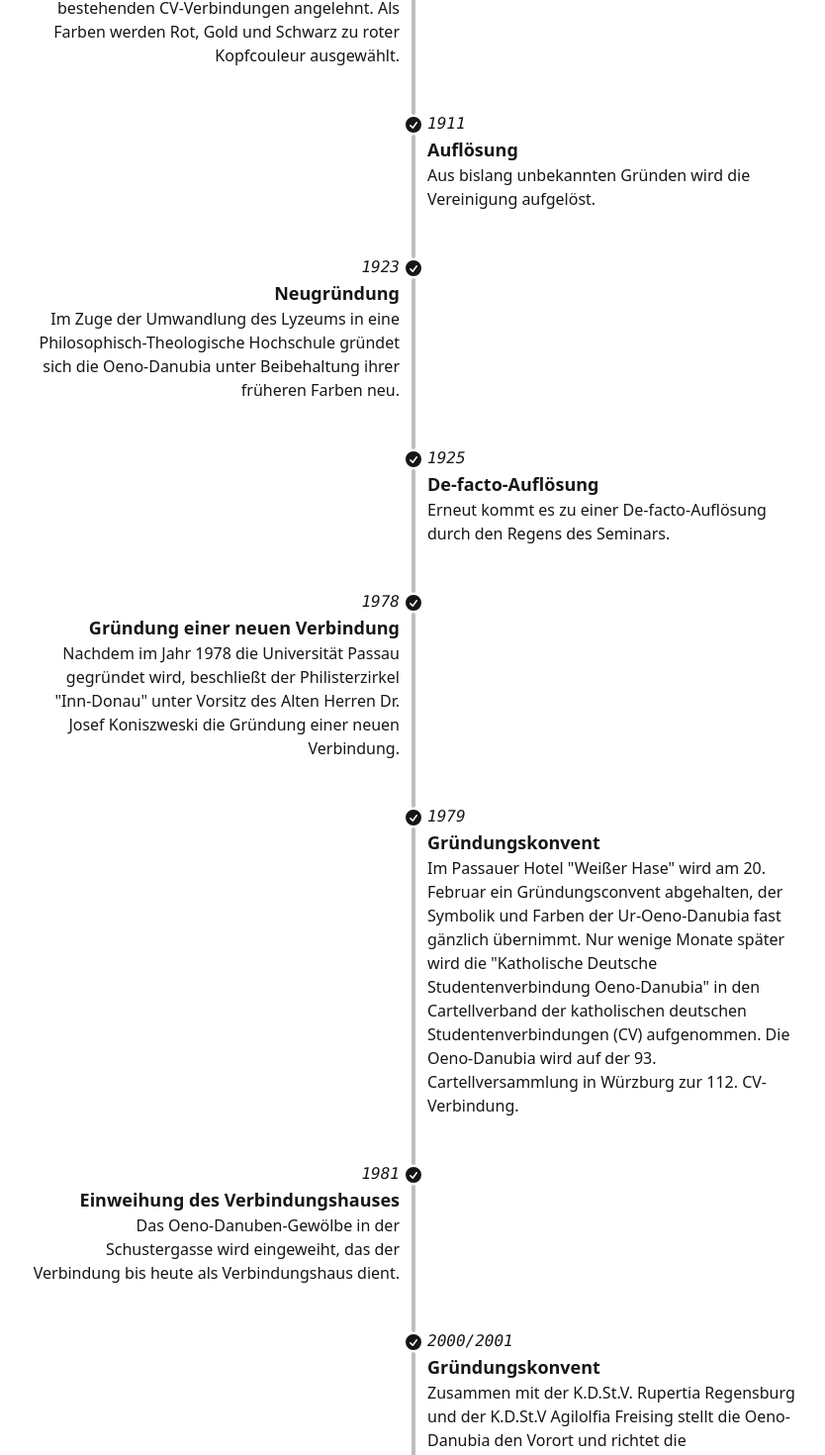
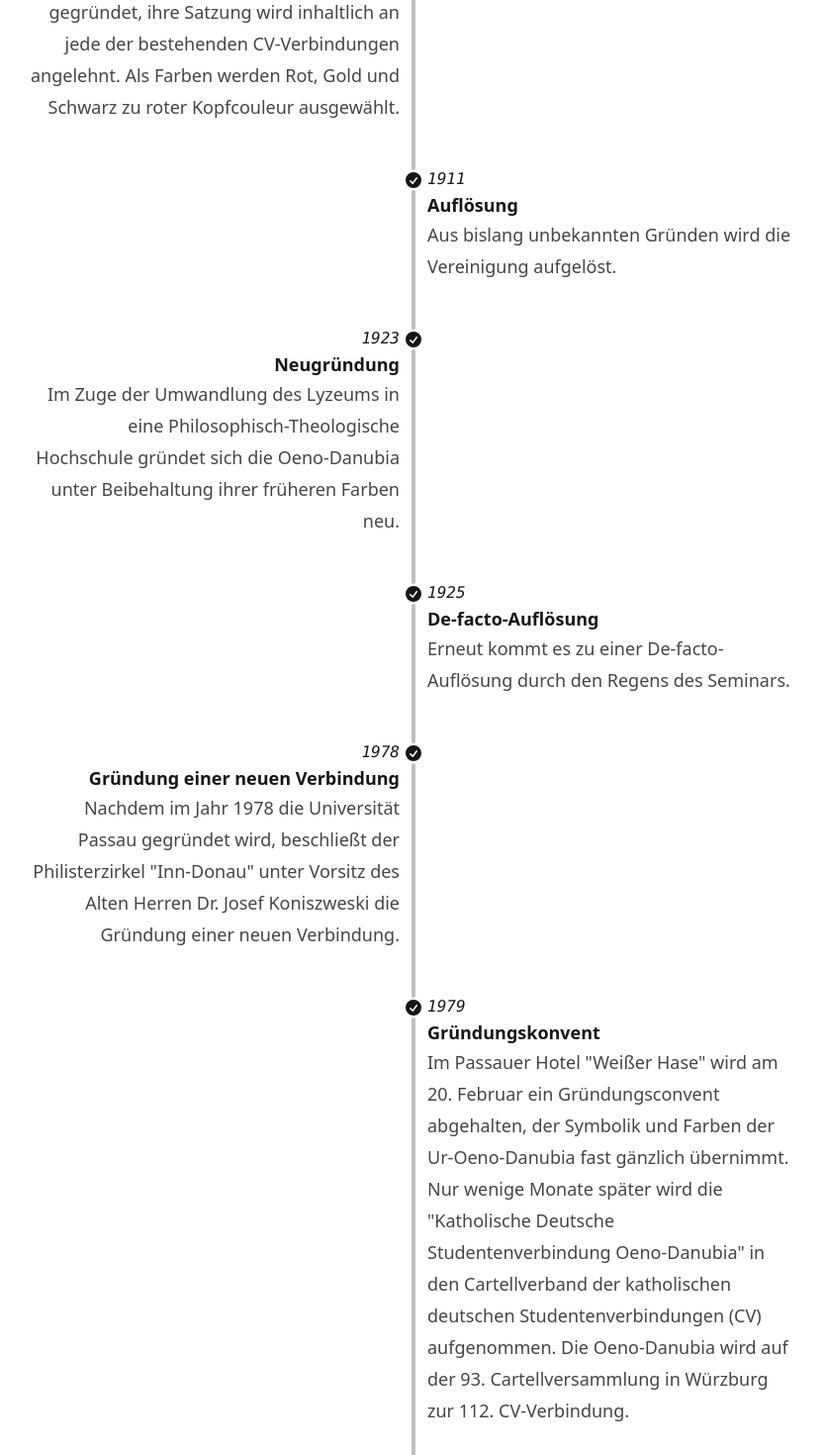
Before and after one commit to managrsphere/oeno-danubia, a Nuxt app: page /about in a window 1280 px wide. Shown: the part 629-2099 px from the top of the page at 99% size, without its empty margins (222-1056 px from the left). Built offline with nearby package versions, Linux system fonts and the light colour scheme.

Commit message:
Scroll up button in about

```diff
--- a/pages/about.vue
+++ b/pages/about.vue
@@ -1,4 +1,10 @@
 <template>
+    <div class="btn btn-circle btn-base-300 fixed bottom-12 right-12 p-2 shadow-lg transition-opacity duration-300 z-10" v-show="showScrollButton" @click="scrollToTop">
+        <svg xmlns="http://www.w3.org/2000/svg" class="h-5 w-5" viewBox="0 0 24 24">
+            <path fill="currentColor"
+                d="m11 7.825l-4.9 4.9q-.3.3-.7.288t-.7-.313q-.275-.3-.288-.7t.288-.7l6.6-6.6q.15-.15.325-.212T12 4.425t.375.063t.325.212l6.6 6.6q.275.275.275.688t-.275.712q-.3.3-.712.3t-.713-.3L13 7.825V19q0 .425-.288.713T12 20t-.712-.288T11 19z" />
+        </svg>
+    </div>
     <div class="flex justify-center">
         <div class="flex flex-col p-8 max-w-4xl mx-auto">
             <div class="hero min-h-64 md:max-h-96 rounded-xl" id="hero-section">
@@ -27,7 +33,8 @@
                                 <div class="timeline-start mb-10 md:text-end">
                                     <time class="font-mono italic">1899</time>
                                     <div class="text-lg font-black">Erste Gründung</div>
-                                    <p>Die freie Katholische Studentenvereinigung Oeno-Danubia wird durch Studenten
+                                    <p class="prose xl:prose-lg">Die freie Katholische Studentenvereinigung Oeno-Danubia
+                                        wird durch Studenten
                                         des Passauer Lyzeums am 11. Februar gegründet, ihre Satzung wird inhaltlich
                                         an
                                         jede der
@@ -52,7 +59,8 @@
                                 <div class="timeline-end mb-10">
                                     <time class="font-mono italic">1911</time>
                                     <div class="text-lg font-black">Auflösung</div>
-                                    <p>Aus bislang unbekannten Gründen wird die Vereinigung aufgelöst.</p>
+                                    <p class="prose xl:prose-lg">Aus bislang unbekannten Gründen wird die Vereinigung
+                                        aufgelöst.</p>
                                 </div>
                                 <hr />
                             </li>
@@ -69,7 +77,7 @@
                                 <div class="timeline-start mb-10 md:text-end">
                                     <time class="font-mono italic">1923</time>
                                     <div class="text-lg font-black">Neugründung</div>
-                                    <p>
+                                    <p class="prose xl:prose-lg">
                                         Im Zuge der
                                         Umwandlung des Lyzeums in eine Philosophisch-Theologische
                                         Hochschule gründet sich die
@@ -90,7 +98,7 @@
                                 <div class="timeline-end mb-10">
                                     <time class="font-mono italic">1925</time>
                                     <div class="text-lg font-black">De-facto-Auflösung</div>
-                                    <p>Erneut kommt es zu einer
+                                    <p class="prose xl:prose-lg">Erneut kommt es zu einer
                                         De-facto-Auflösung durch den Regens des Seminars.</p>
                                 </div>
                                 <hr />
@@ -108,7 +116,8 @@
                                 <div class="timeline-start mb-10 md:text-end">
                                     <time class="font-mono italic">1978</time>
                                     <div class="text-lg font-black">Gründung einer neuen Verbindung</div>
-                                    <p>Nachdem im Jahr 1978 die Universität Passau gegründet wird, beschließt der
+                                    <p class="prose xl:prose-lg">Nachdem im Jahr 1978 die Universität Passau gegründet
+                                        wird, beschließt der
                                         Philisterzirkel
                                         "Inn-Donau"
                                         unter
@@ -130,7 +139,8 @@
                                 <div class="timeline-end mb-10">
                                     <time class="font-mono italic">1979</time>
                                     <div class="text-lg font-black">Gründungskonvent</div>
-                                    <p>Im Passauer Hotel "Weißer Hase" wird am 20. Februar ein Gründungsconvent
+                                    <p class="prose xl:prose-lg">Im Passauer Hotel "Weißer Hase" wird am 20. Februar ein
+                                        Gründungsconvent
                                         abgehalten,
                                         der Symbolik und Farben der
                                         Ur-Oeno-Danubia
@@ -160,7 +170,8 @@
                                 <div class="timeline-start mb-10 md:text-end">
                                     <time class="font-mono italic">1981</time>
                                     <div class="text-lg font-black">Einweihung des Verbindungshauses</div>
-                                    <p>Das Oeno-Danuben-Gewölbe in der Schustergasse wird eingeweiht, das der
+                                    <p class="prose xl:prose-lg">Das Oeno-Danuben-Gewölbe in der Schustergasse wird
+                                        eingeweiht, das der
                                         Verbindung
                                         bis heute als
                                         Verbindungshaus dient.</p>
@@ -180,7 +191,8 @@
                                 <div class="timeline-end mb-10">
                                     <time class="font-mono italic">2000/2001</time>
                                     <div class="text-lg font-black">Gründungskonvent</div>
-                                    <p>Zusammen mit der K.D.St.V. Rupertia Regensburg und der K.D.St.V Agilolfia
+                                    <p class="prose xl:prose-lg">Zusammen mit der K.D.St.V. Rupertia Regensburg und der
+                                        K.D.St.V Agilolfia
                                         Freising
                                         stellt die
                                         Oeno-Danubia den Vorort und richtet die Cartellversammlung aus.</p>
@@ -335,10 +347,28 @@
 
 <script setup lang="ts">
 onMounted(() => {
+    window.addEventListener('scroll', handleScroll);
+
     const image = '/Montur_Gruppe.png';
     const heroSection = document.getElementById('hero-section') as HTMLElement;
     heroSection.style.backgroundImage = `url(${image})`;
-})
+});
+
+onUnmounted(() => {
+    window.removeEventListener('scroll', handleScroll);
+});
+
+const showScrollButton = ref(false);
+
+const handleScroll = () => {
+    showScrollButton.value = window.scrollY > 100;
+};
+
+const scrollToTop = () => {
+    window.scrollTo({ top: 0, behavior: 'smooth' });
+};
+
+
 </script>
 
 <style scoped></style>
```
